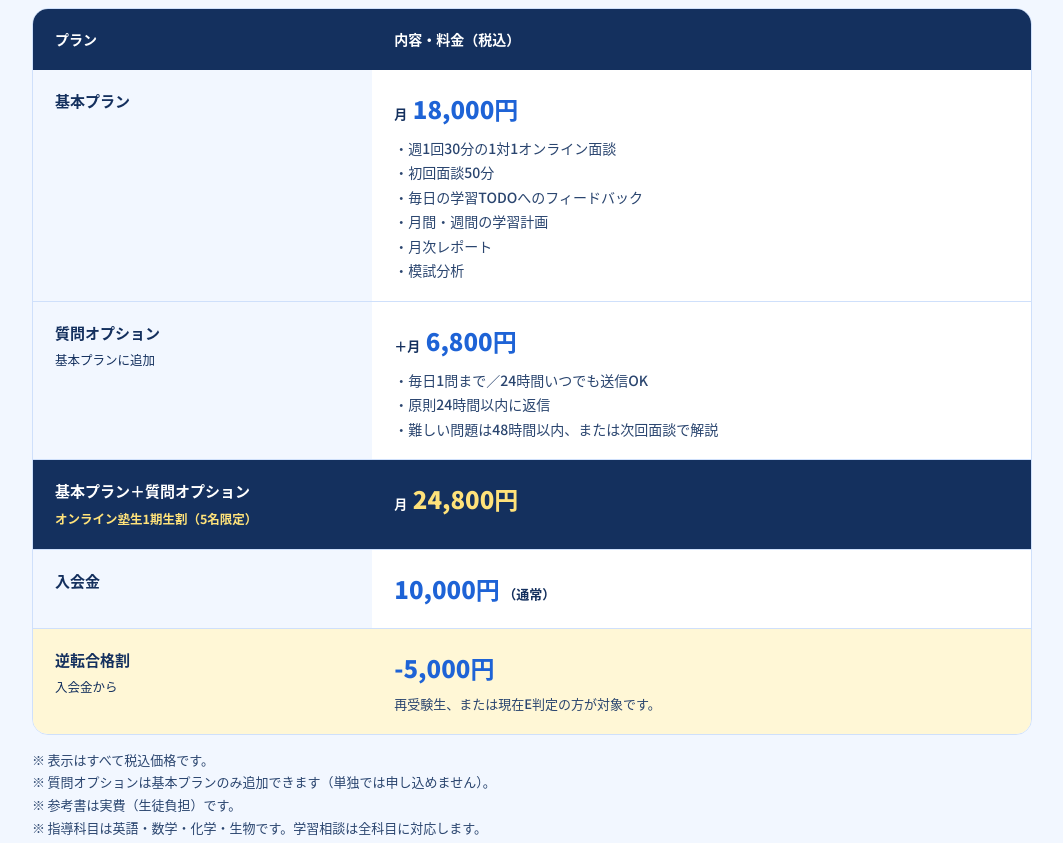
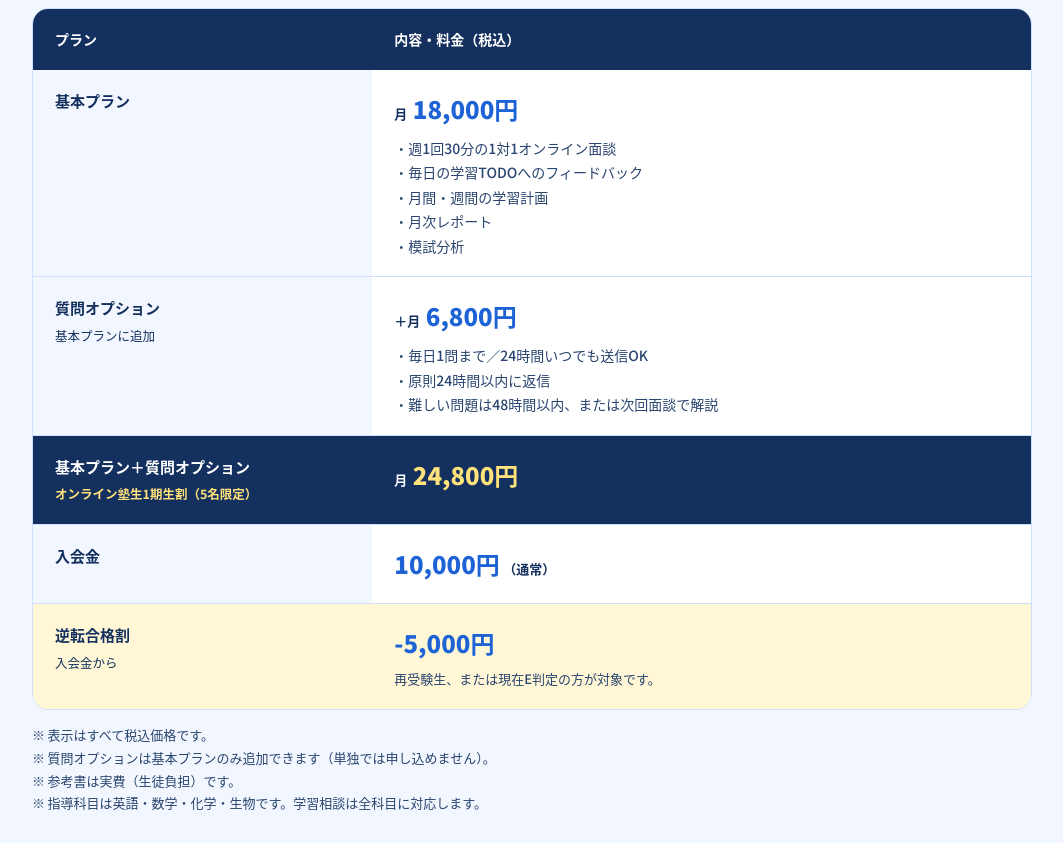
Before and after one commit to kojimajuku/kojimajuku-online, a plain HTML site: page index.html in a window 1280 px wide. Shown: the part 2960-3803 px from the top of the page, without its empty margins (108-1171 px from the left). Drawn offline with Linux system fonts and the light colour scheme.

Commit message:
初回面談50分を削除

```diff
--- a/index.html
+++ b/index.html
@@ -253,7 +253,7 @@ footer b{color:#fff;font-size:15px}
     <tbody>
      <tr><th>基本プラン</th><td><!-- EDIT-PRICE-BASE: 基本プランの月額（18,000円）。ここと「無料体験の流れ」の2か所 -->
       <span class="price"><small>月</small> <span class="p-base">18,000</span>円</span>
-      <ul><li>週1回30分の1対1オンライン面談</li><li>初回面談50分</li><li>毎日の学習TODOへのフィードバック</li><li>月間・週間の学習計画</li><li>月次レポート</li><li>模試分析</li></ul></td></tr>
+      <ul><li>週1回30分の1対1オンライン面談</li><li>毎日の学習TODOへのフィードバック</li><li>月間・週間の学習計画</li><li>月次レポート</li><li>模試分析</li></ul></td></tr>
      <tr><th>質問オプション<br><small style="font-weight:500">基本プランに追加</small></th><td><span class="price"><small>＋月</small> 6,800円</span>
       <ul><li>毎日1問まで／24時間いつでも送信OK</li><li>原則24時間以内に返信</li><li>難しい問題は48時間以内、または次回面談で解説</li></ul></td></tr>
      <tr class="set"><th>基本プラン＋質問オプション<br><small style="font-weight:700;color:var(--gold)">オンライン塾生1期生割（5名限定）</small></th><td><span class="price"><small>月</small> 24,800円</span></td></tr>
```
